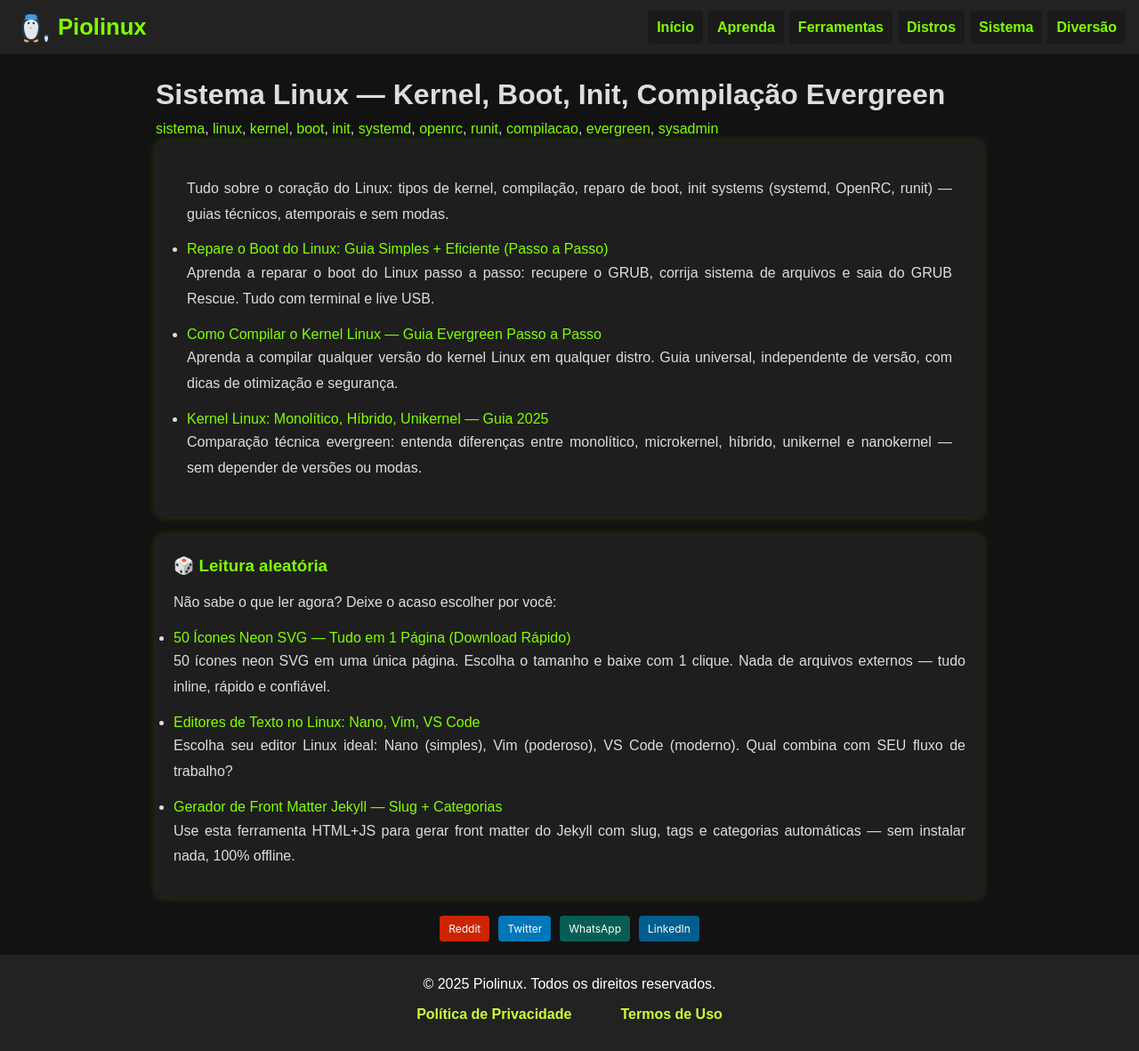
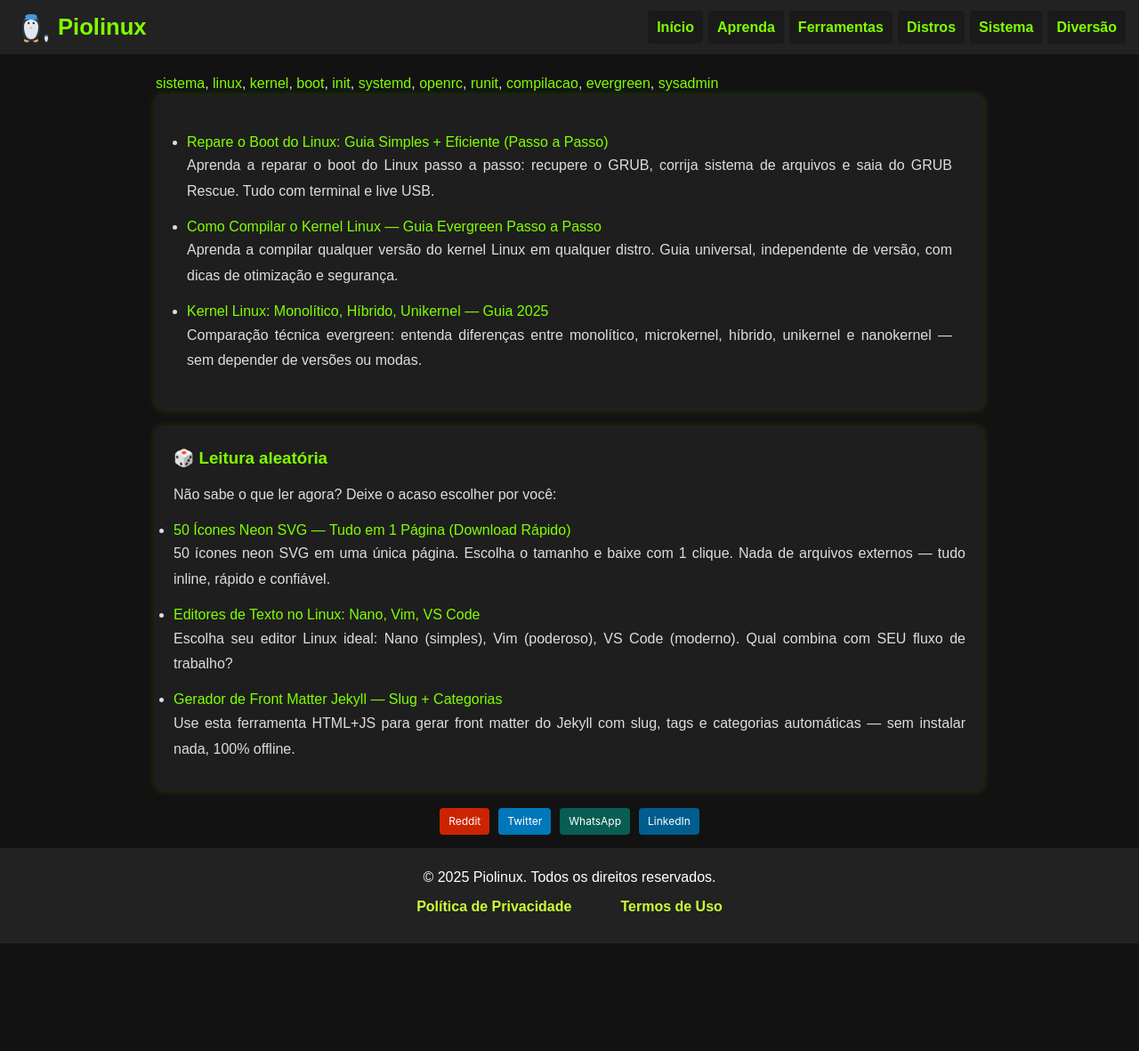
Before and after one commit to Piolinux/piolinux-site, a Jekyll site: the page built from sistema/index.html, in a window 1280 px wide. Shown: the whole page at 89% size. Built offline with Jekyll 4.4.1, drawn with Linux system fonts in a browser that asks for light colours; after the commit the page ends 1060 px from its top, so only the background shows below that.

Commit message:
Update index.html

```diff
--- a/sistema/index.html
+++ b/sistema/index.html
@@ -1,14 +1,12 @@
 ---
 seo: false
 layout: default
-title: Sistema Linux — Kernel, Boot, Init, Compilação Evergreen
-description: 'Tudo sobre o coração do Linux: tipos de kernel, compilação, reparo de boot, init systems (systemd, OpenRC, runit) — guias técnicos, atemporais e sem modas.'
 permalink: /sistema/
 tags: [sistema, linux, kernel, boot, init, systemd, openrc, runit, compilacao, evergreen, sysadmin]
 ---
 
 <title>Sistema Linux — Kernel, Boot, Init, Compilação Evergreen | Piolinux</title>
-<meta name="description" content="'Tudo sobre o coração do Linux: tipos de kernel, compilação, reparo de boot, init systems (systemd, OpenRC, runit) — guias técnicos, atemporais e sem modas." />
+<meta name="description" content="Tudo sobre o coração do Linux: tipos de kernel, compilação, reparo de boot, init systems (systemd, OpenRC, runit) — guias técnicos, atemporais e sem modas." />
 
 
 
```
